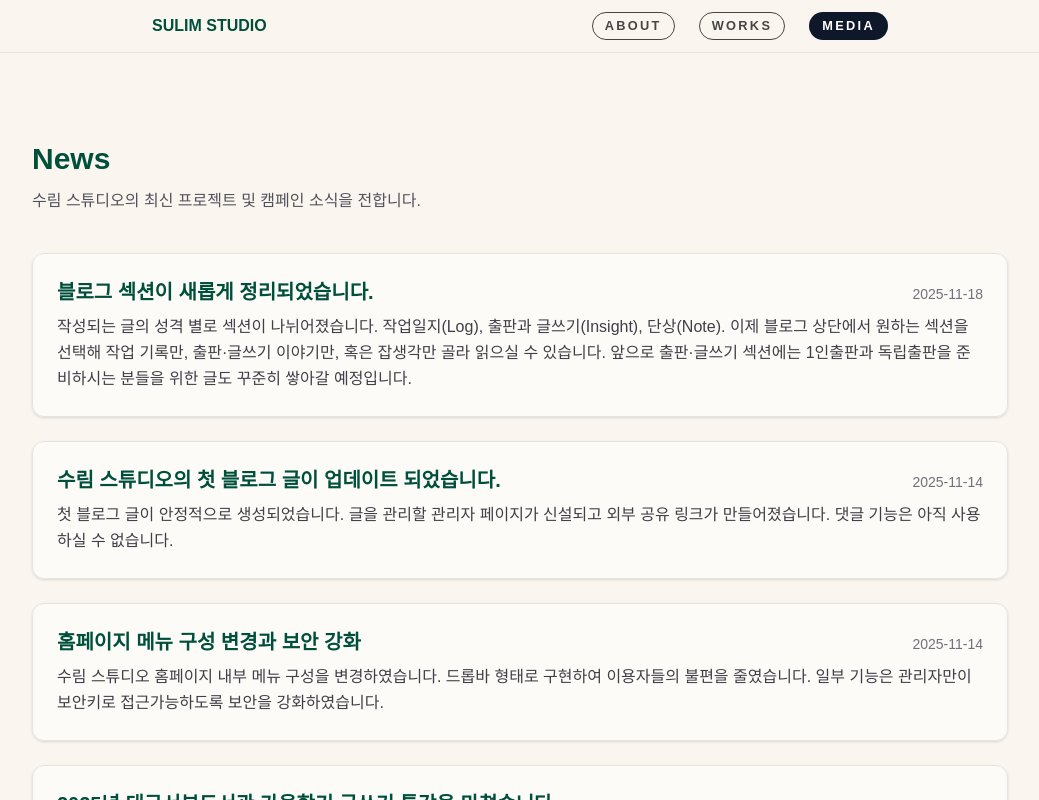
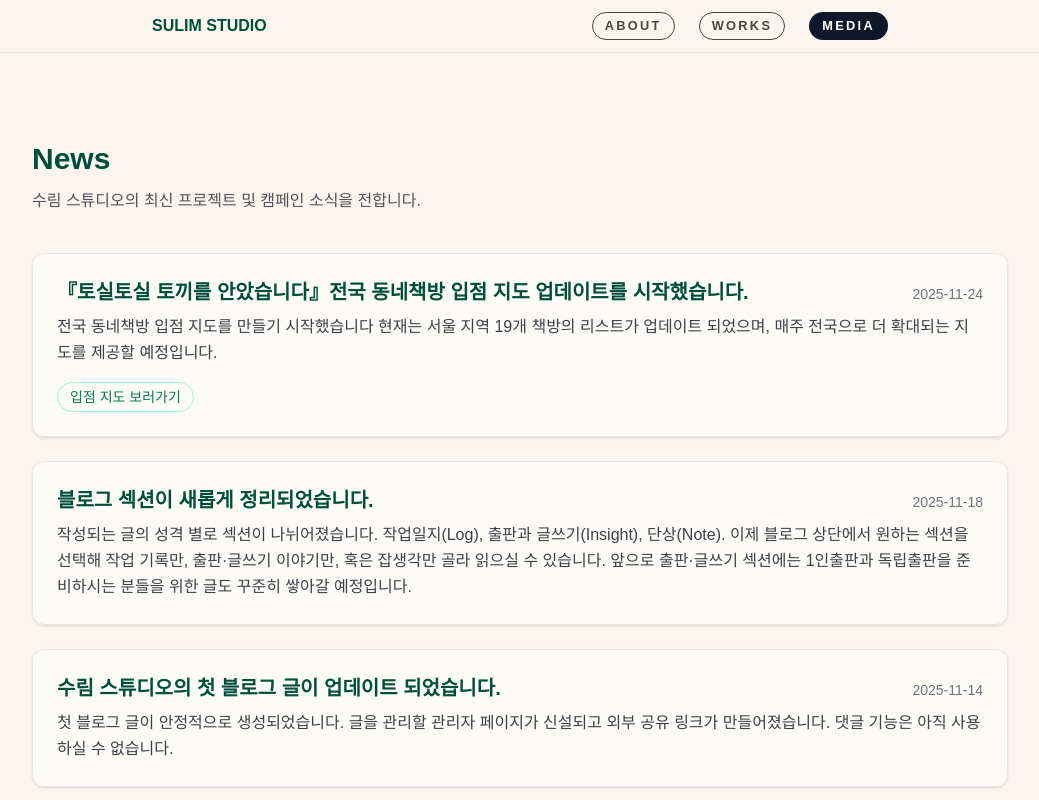
Before and after one commit to mightybooks/surim-studio, a Next.js app: page /news in a window 1280 px wide. Shown: the top 800 px of the page, without its empty margins (120-1159 px from the left). Built offline with nearby package versions, Linux system fonts and the light colour scheme.

Commit message:
fix canonical path

```diff
--- a/src/app/news/data.ts
+++ b/src/app/news/data.ts
@@ -10,6 +10,18 @@ export type NewsItem = {
 };
 
 export const NEWS: NewsItem[] = [
+    {
+    slug: "tosil-book-maps",
+    title: "『토실토실 토끼를 안았습니다』전국 동네책방 입점 지도 업데이트를 시작했습니다. ",
+    body:
+      "전국 동네책방 입점 지도를 만들기 시작했습니다 " +
+      "현재는 서울 지역 19개 책방의 리스트가 업데이트 되었으며, " +
+      "매주 전국으로 더 확대되는 지도를 제공할 예정입니다. ",
+    category: "News",
+    published_at: "2025-11-24",
+    cta: { href: "/projects/tosiltosil/bookmaps", label: "입점 지도 보러가기" },
+    href: "/projects/tosiltosil/bookmaps", // ← 클릭 시 바로 프로젝트 페이지로 이동
+    },
     {
     slug: "update-blogging-25-11-18",
     title: "블로그 섹션이 새롭게 정리되었습니다.",
--- a/src/app/projects/[slug]/page.tsx
+++ b/src/app/projects/[slug]/page.tsx
@@ -100,7 +100,7 @@ export async function generateMetadata({ params }: Props): Promise<Metadata> {
       type: "article",
       locale: "ko_KR",
     },
-    alternates: { canonical: `/project/${params.slug}` },
+    alternates: { canonical: `/projects/${params.slug}` },
   };
 }
 
```
